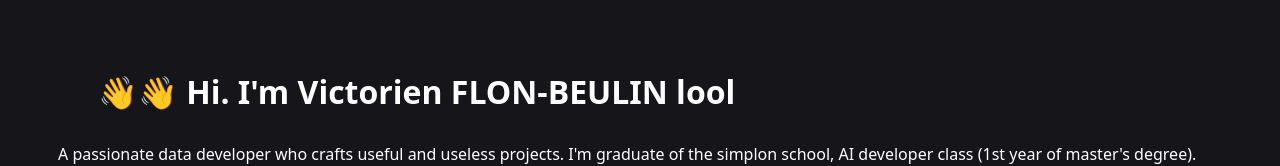
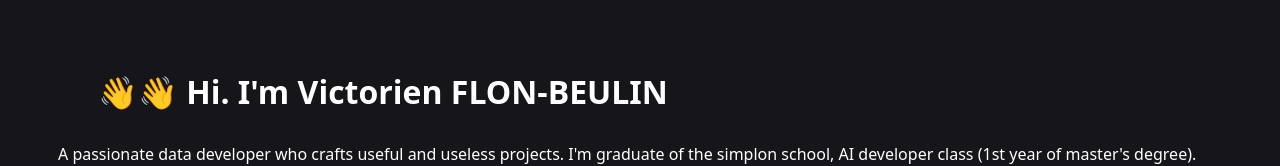
Before and after one commit to vflonbeulin/vflonbeulin.github.io, a plain HTML site: page index.html in a window 1280 px wide. Shown: the part 175-341 px from the top of the page. Drawn offline with nearby package versions, Linux system fonts and the light colour scheme.

Commit message:
💬 Corrected

```diff
--- a/index.html
+++ b/index.html
@@ -51,7 +51,7 @@
                     </ul>
                 </nav>
             </div>
-            <h1>👋👋 Hi. I'm Victorien FLON-BEULIN lool</h1>
+            <h1>👋👋 Hi. I'm Victorien FLON-BEULIN</h1>
             <p class="about">A passionate data developer who crafts useful and useless projects. I'm graduate of the simplon school, AI developer class (1st year of master's degree).</p>
             <h2 id="skills">Skills</h2>
             <div class="grid-row">
```
